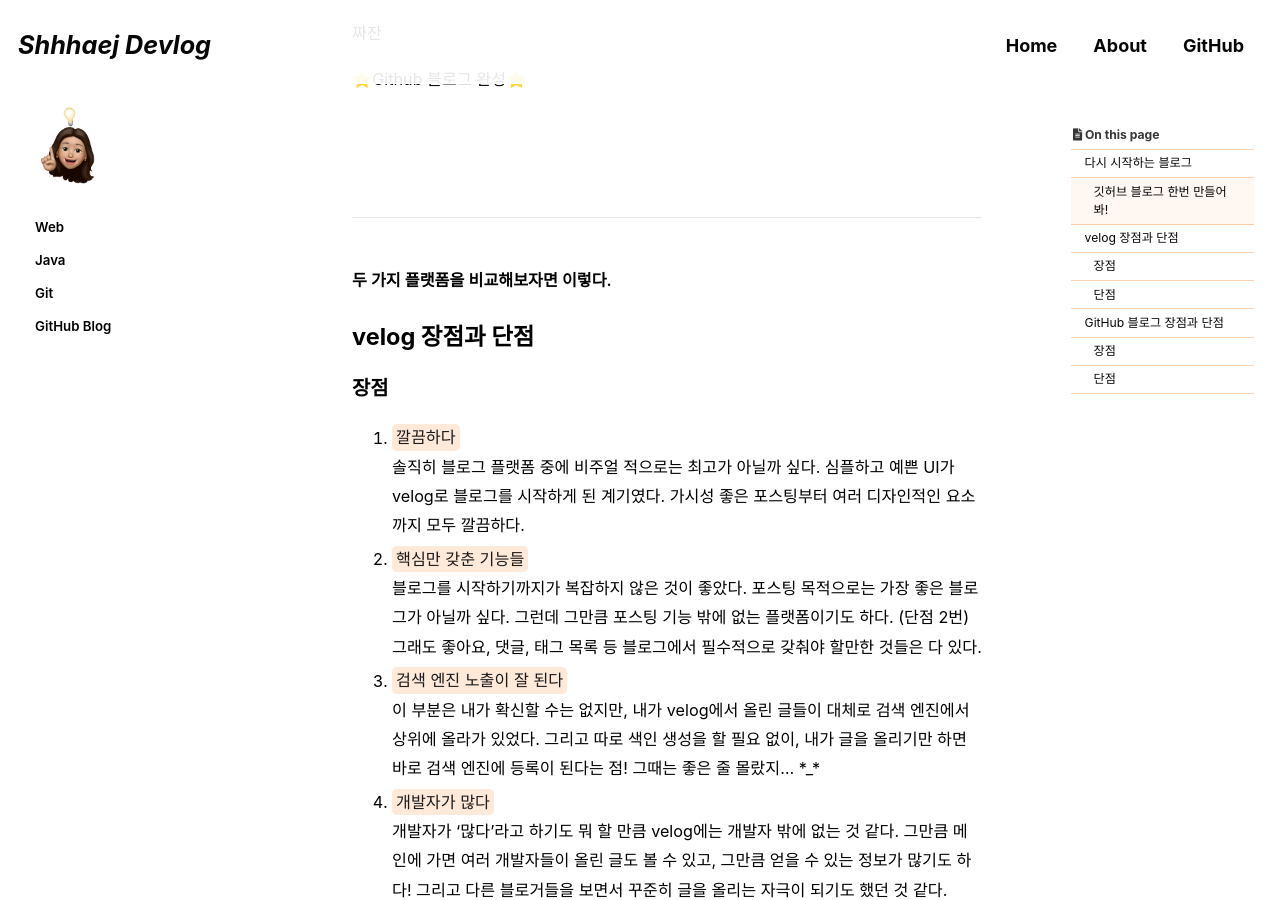
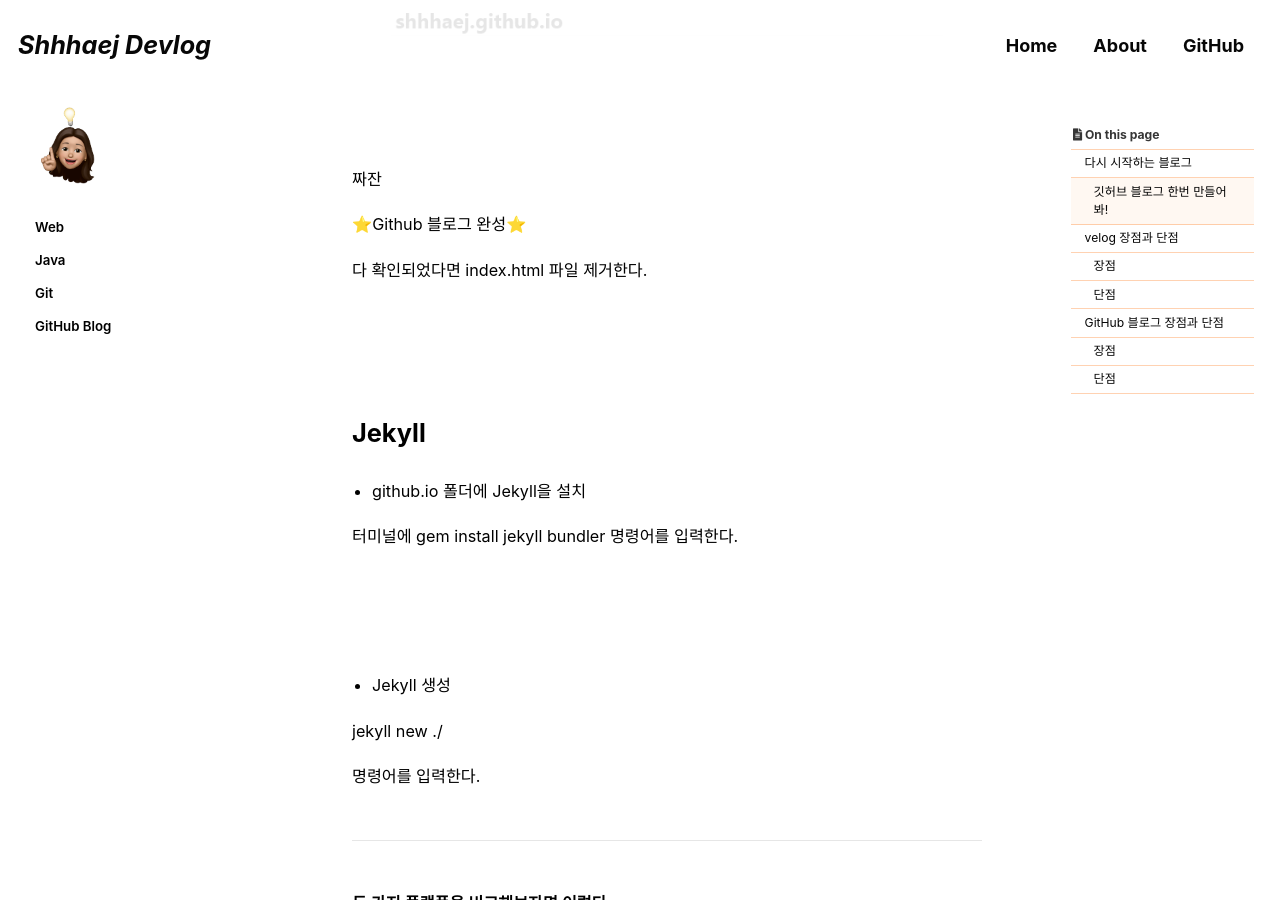
Before and after one commit to shhhaej/shhhaej.github.io, a Jekyll site: the page built from _posts/2021-09-05-github-blog-1.md, in a window 1280 px wide and 900 px high, scrolled down 3115 px. Built offline with Jekyll 4.4.1, drawn with Linux system fonts in a browser that asks for light colours; cached includes are drawn as plain includes; some web fonts are replaced; comment, search, counter and statistics services are not loaded.

Commit message:
recommit.

```diff
--- a/_posts/2021-09-05-github-blog-1.md
+++ b/_posts/2021-09-05-github-blog-1.md
@@ -37,6 +37,7 @@ last_modified_at: 2022-08-31
 
 <br>
 <br>
+<br>
 
 
 - <mark>Repository 이름을 설정한다.</mark>
@@ -46,6 +47,7 @@ last_modified_at: 2022-08-31
 ![new-repository-2](../assets/images/posts_img/github-blog/new-repository-2.jpg)
 
 
+<br>
 <br>
 <br>
 
@@ -61,6 +63,7 @@ git clone https://... 복사한 주소
 
 <br>
 <br>
+<br>
 
 
 - <mark>clone한 폴더에 추가로 파일 생성한다.</mark>
@@ -72,6 +75,7 @@ index.html 파일 생성 (안에 내용은 상관✖️)
 echo "Hello World" > index.html
 
 
+<br>
 <br>
 <br>
 
@@ -89,6 +93,7 @@ git push -u origin main
 
 <br>
 <br>
+<br>
 
 
 - <mark>GitHub repository 확인</mark>
@@ -103,9 +108,33 @@ username.github.io repository 확인 시 Push한 파일이 확인 잘 된다면
 
 ⭐Github 블로그 완성⭐
 
+다 확인되었다면 index.html 파일 제거한다.
+
 
 <br>
 <br>
+<br>
+
+
+# Jekyll
+
+- github.io 폴더에 Jekyll을 설치
+
+터미널에 gem install jekyll bundler 명령어를 입력한다.
+
+
+<br>
+<br>
+<br>
+
+
+- Jekyll 생성
+
+jekyll new ./
+
+명령어를 입력한다.
+
+
 
 ---
 
```
